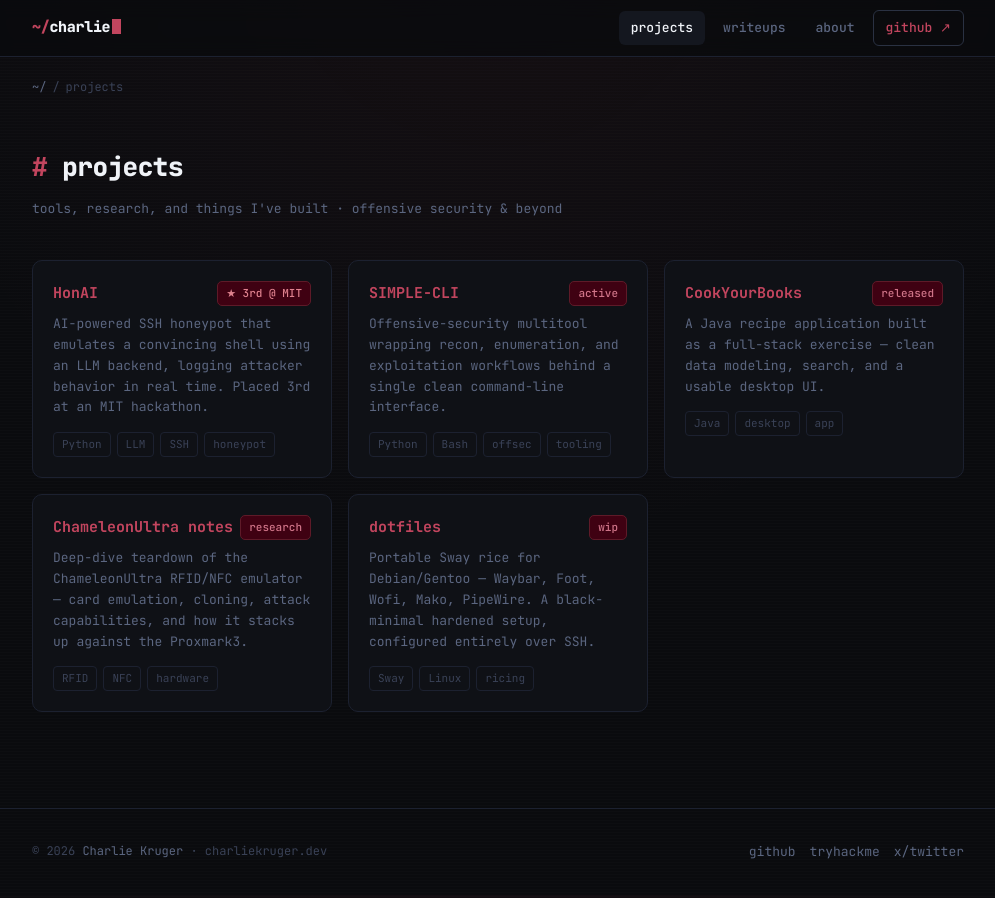
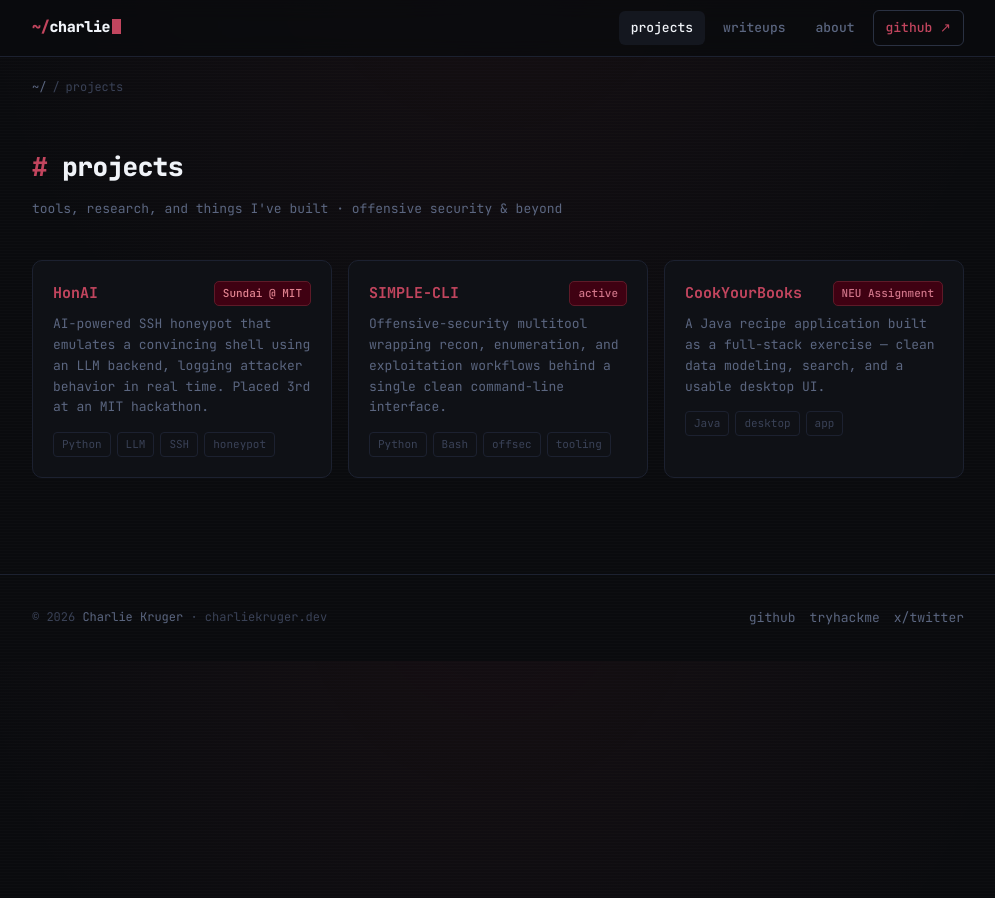
Before and after one commit to mpck4/mpck4.github.io, a Jekyll site: the page built from _pages/projects.html, in a window 1280 px wide. Shown: the whole page, without its empty margins (142-1137 px from the left). Built offline with Jekyll 4.4.1, drawn with Linux system fonts in a browser that asks for light colours.

Commit message:
Update projects.yml

```diff
--- a/_data/projects.yml
+++ b/_data/projects.yml
@@ -1,36 +1,36 @@
 # Edit your projects here. The home page shows the first 3; /projects shows all.
 # badge_cls: "amber" tints the badge differently (used for highlights like awards).
 - name: HonAI
-  badge: "★ 3rd @ MIT"
+  badge: "Sundai @ MIT"
   badge_cls: amber
   desc: "AI-powered SSH honeypot that emulates a convincing shell using an LLM backend, logging attacker behavior in real time. Placed 3rd at an MIT hackathon."
   tech: [Python, LLM, SSH, honeypot]
-  url: "https://github.com/mpck4"
+  url: "https://github.com/mpck4/HonAI"
 
 - name: SIMPLE-CLI
   badge: active
   badge_cls: ""
   desc: "Offensive-security multitool wrapping recon, enumeration, and exploitation workflows behind a single clean command-line interface."
   tech: [Python, Bash, offsec, tooling]
-  url: "https://github.com/mpck4"
+  url: "https://github.com/mpck4/SIMPLE-CLI"
 
 - name: CookYourBooks
-  badge: released
+  badge: NEU Assignment
   badge_cls: ""
   desc: "A Java recipe application built as a full-stack exercise — clean data modeling, search, and a usable desktop UI."
   tech: [Java, desktop, app]
-  url: "https://github.com/mpck4"
+  url: "https://neu-pdi.github.io/CS3100-Spring-2026/showcase/"
 
-- name: ChameleonUltra notes
-  badge: research
-  badge_cls: ""
-  desc: "Deep-dive teardown of the ChameleonUltra RFID/NFC emulator — card emulation, cloning, attack capabilities, and how it stacks up against the Proxmark3."
-  tech: [RFID, NFC, hardware]
-  url: ""
+#- name: ChameleonUltra notes
+  #badge: research
+  #badge_cls: ""
+  #desc: "Deep-dive teardown of the ChameleonUltra RFID/NFC emulator — card emulation, cloning, attack capabilities, and how it stacks up against the Proxmark3."
+  #tech: [RFID, NFC, hardware]
+  #url: ""
 
-- name: dotfiles
-  badge: wip
-  badge_cls: ""
-  desc: "Portable Sway rice for Debian/Gentoo — Waybar, Foot, Wofi, Mako, PipeWire. A black-minimal hardened setup, configured entirely over SSH."
-  tech: [Sway, Linux, ricing]
-  url: "https://github.com/mpck4"
+#- name: dotfiles
+  #badge: wip
+  #badge_cls: ""
+  #desc: "Portable Sway rice for Debian/Gentoo — Waybar, Foot, Wofi, Mako, PipeWire. A black-minimal hardened setup, configured entirely over SSH."
+  #tech: [Sway, Linux, ricing]
+  #url: "https://github.com/mpck4"
```
